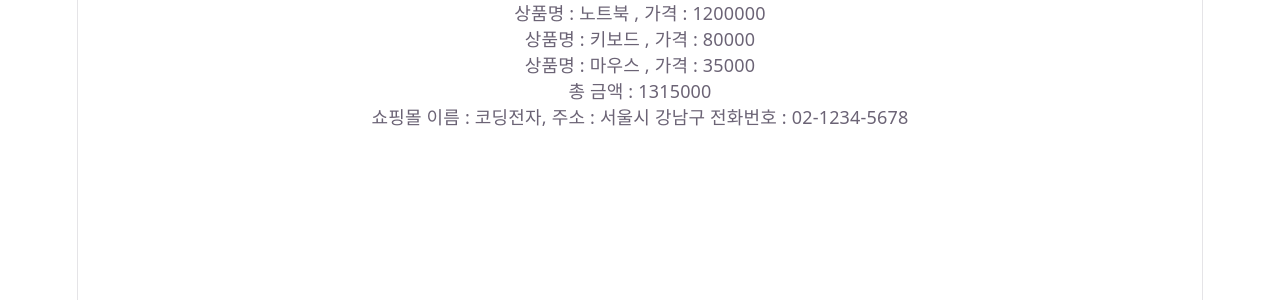
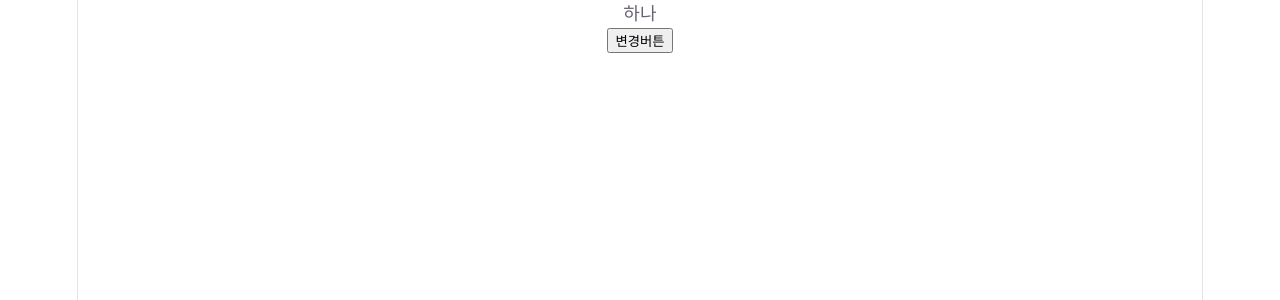
Before and after one commit to allwayonmygrind/fe-react-study-9, a React (Vite) app in the folder react/react-study/: page / in a window 1280 px wide. Shown: the top 300 px of the page. Built offline with nearby package versions, Linux system fonts and the light colour scheme.

Commit message:
리엑트 퀴즈02 완료

```diff
--- a/react/react-study/src/App.jsx
+++ b/react/react-study/src/App.jsx
@@ -6,7 +6,8 @@ import './App.css'
 // import './components/Basic01'
 // import State01 from './components/State01'
 // import Export01 from './components/Export01'
-import Product from "./quiz/quiz00/ProductInfo.jsx";
+// import Product from "./quiz/quiz00/ProductInfo.jsx";
+import Quiz02 from './quiz/Quiz02/Quiz02'
 
 function App() {
 
@@ -14,7 +15,8 @@ function App() {
     // <Basic01/>
     // <State01/>
     // <Export01/>
-    <Product/>
+    // <Product/>
+    <Quiz02/>
   )
 }
 
--- /dev/null
+++ b/react/react-study/src/quiz/Quiz02/Quiz02.jsx
@@ -0,0 +1,21 @@
+import { useState } from "react";
+
+export default function Quiz02() {
+    const [value, setValue] = useState('하나');
+
+    return (
+        <div>
+            {value}
+            <br/>
+            <button onClick={() => {
+                if (value === '하나') {
+                    setValue('둘');
+                } else if (value === '둘') {
+                    setValue('셋');
+                } else if (value === '셋') {
+                    setValue('하나');
+                }
+            }}>변경버튼</button>
+        </div>
+    );
+}
```
